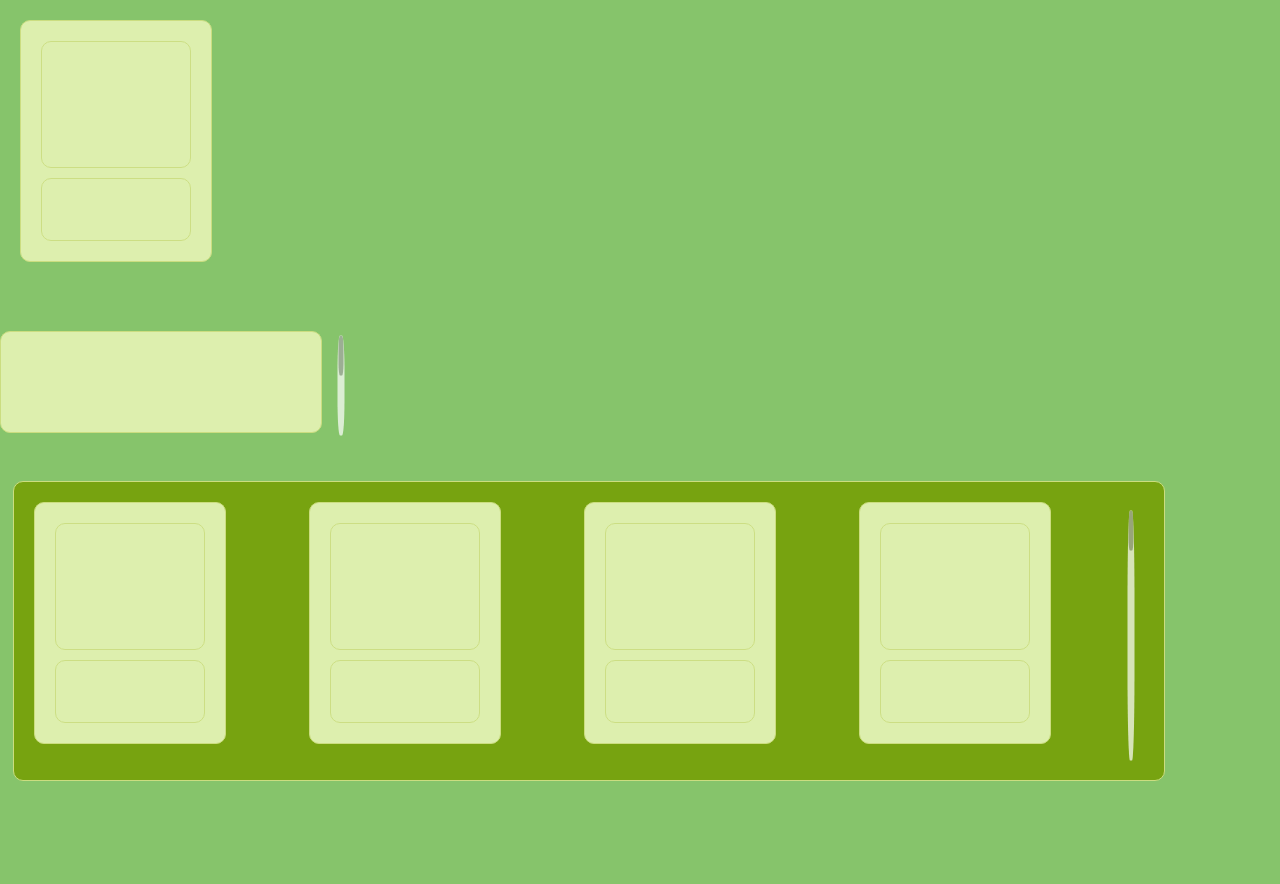
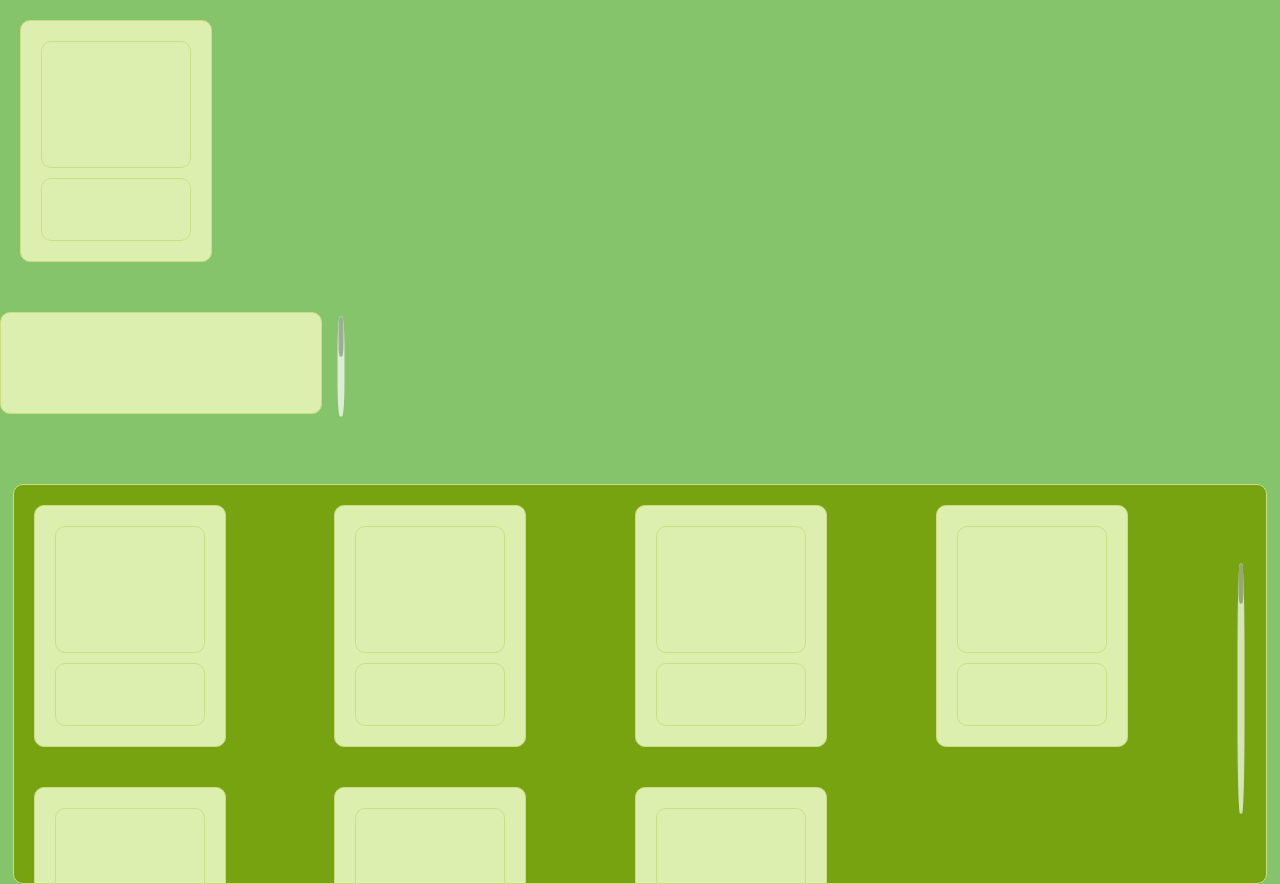
Before and after one commit to RocketHTML/Jamangi, a plain HTML site: page objects.html in a window 1280 px wide. Before the commit the page ends 800 px from the top, so only its background shows below. Drawn offline with Linux system fonts and the light colour scheme.

Commit message:
increase size of frame

```diff
--- a/css/objects.css
+++ b/css/objects.css
@@ -6,9 +6,12 @@
     --lime: #CBDD80;
     --vanilla: #D7CEB2;
 
-    --frame-top: 0%;
-    --frame-width: 90%;
-    --frame-height: 300px;
+    --frame-item-top: 0%;
+
+    --frame-top: 10%;
+    --frame-width: 98%;
+    --frame-height: 400px;
+    --frame-left: 1%;
 
     --cart-top: 0%;
 
@@ -63,7 +66,7 @@ body {
 }
 
 .card.frame .card.img {
-    top: calc(var(--frame-top) * -1);
+    top: calc(var(--frame-item-top) * -1);
 
 }
 
@@ -75,7 +78,8 @@ body {
 }
 
 .card.frame {
-    left: 1%;
+    top: var(--frame-top);
+    left: var(--frame-left);
     width: var(--frame-width);
     height: var(--frame-height);
     padding-right: 50px;
--- a/js/customer-shop.js
+++ b/js/customer-shop.js
@@ -10,7 +10,7 @@ populate()
 
 function drag(){
     console.log(this.value)
-    roo.style.setProperty('--frame-top', this.value + '%')
+    roo.style.setProperty('--frame-item-top', this.value + '%')
 }
 
 function populate(){
```
